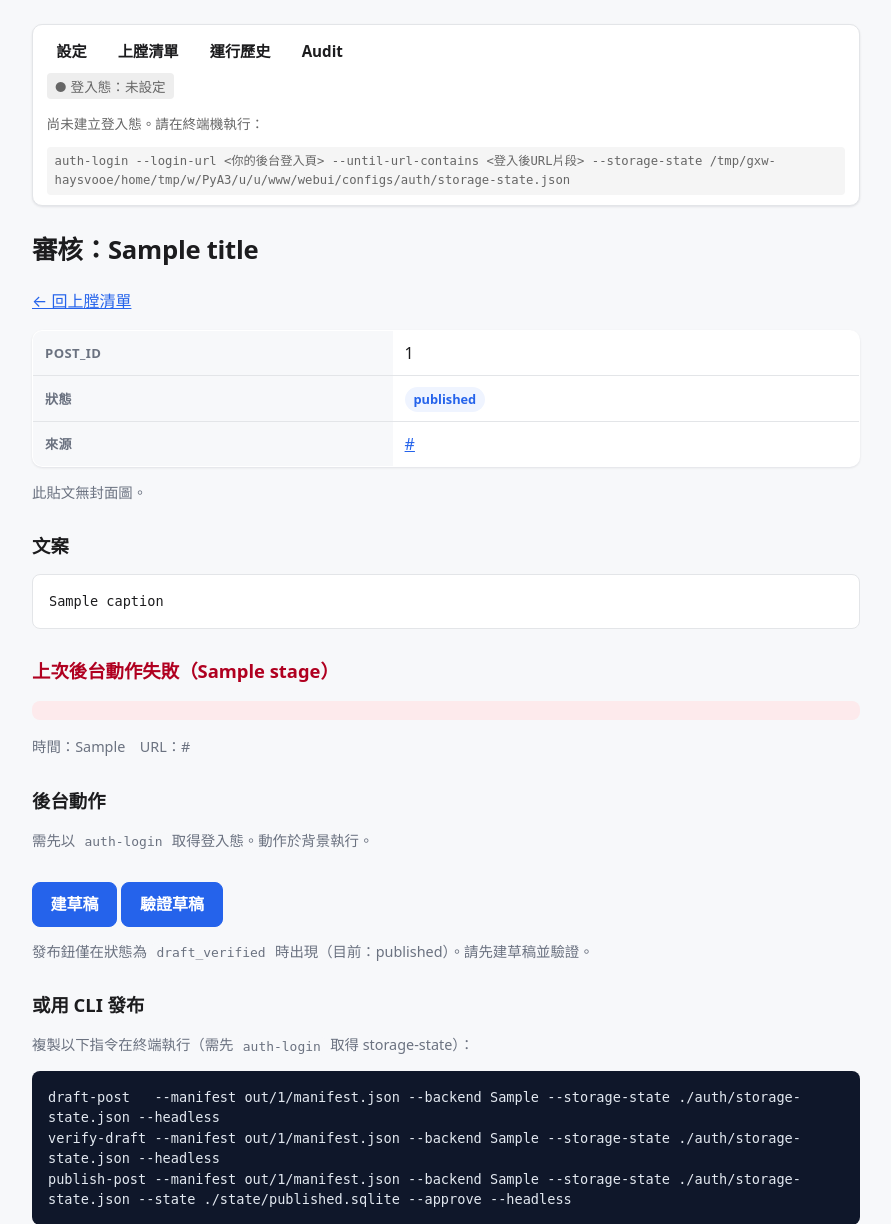
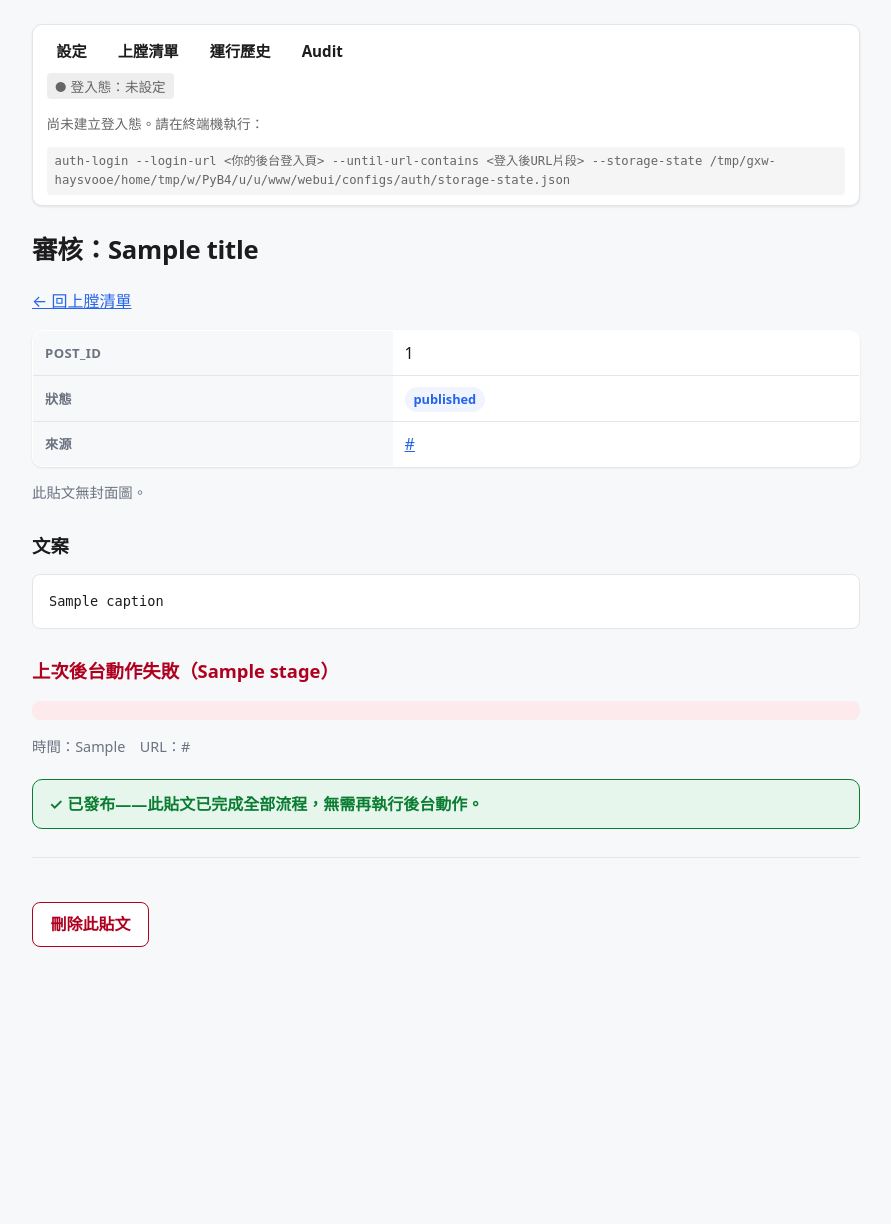
Before and after one commit to redredchen02-rgb/local-crawl-post-factory, a FastAPI app: template webui/templates/detail.html in a window 1280 px wide. Shown: the top 1224 px of the page, without its empty margins (194-1085 px from the left). After the commit the page ends 947 px from the top, so only its background shows below. Run offline with FastAPI, Linux system fonts and the light colour scheme; the template is opened without the code that fills it: most values are stand-ins (such as "Sample title", 1, 10 or a date in 2020).

Commit message:
fix(detail): hide actions on published post, add delete button
- When status=published, replace action buttons with a green
  "already published" banner so the page clearly signals completion
- Add a delete button at the bottom of detail page; uses hx-swap=none
  + JS redirect to /packages after deletion

Co-Authored-By: Claude Sonnet 4.6 <noreply@anthropic.com>

```diff
--- a/webui/templates/detail.html
+++ b/webui/templates/detail.html
@@ -28,6 +28,11 @@
 {% endif %}
 {% endif %}
 
+{% if status == 'published' %}
+<div style="background:var(--ok-weak);border:1px solid var(--ok);border-radius:var(--radius);padding:.75em 1em;margin:1.25rem 0;color:var(--ok);font-weight:600">
+  ✓ 已發布——此貼文已完成全部流程，無需再執行後台動作。
+</div>
+{% else %}
 <h2>後台動作</h2>
 <p class="hint">需先以 <code>auth-login</code> 取得登入態。動作於背景執行。</p>
 <div>
@@ -53,4 +58,11 @@
 <pre>draft-post   --manifest out/{{ post_id }}/manifest.json --backend {{ backend_config }} --storage-state ./auth/storage-state.json --headless
 verify-draft --manifest out/{{ post_id }}/manifest.json --backend {{ backend_config }} --storage-state ./auth/storage-state.json --headless
 publish-post --manifest out/{{ post_id }}/manifest.json --backend {{ backend_config }} --storage-state ./auth/storage-state.json --state ./state/published.sqlite --approve --headless</pre>
+{% endif %}
+
+<hr>
+<button class="danger" hx-post="/packages/{{ post_id }}/delete"
+        hx-confirm="確定移入垃圾桶？可至 out/.trash/ 復原"
+        hx-swap="none"
+        hx-on::after-request="window.location='/packages'">刪除此貼文</button>
 {% endblock %}
```
